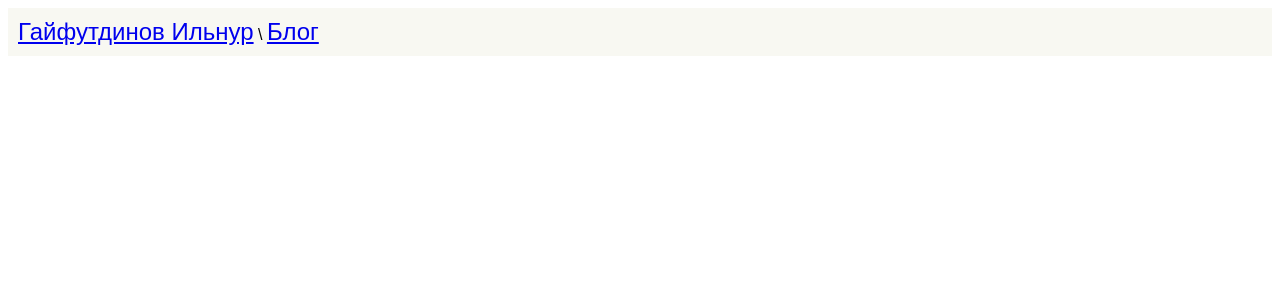
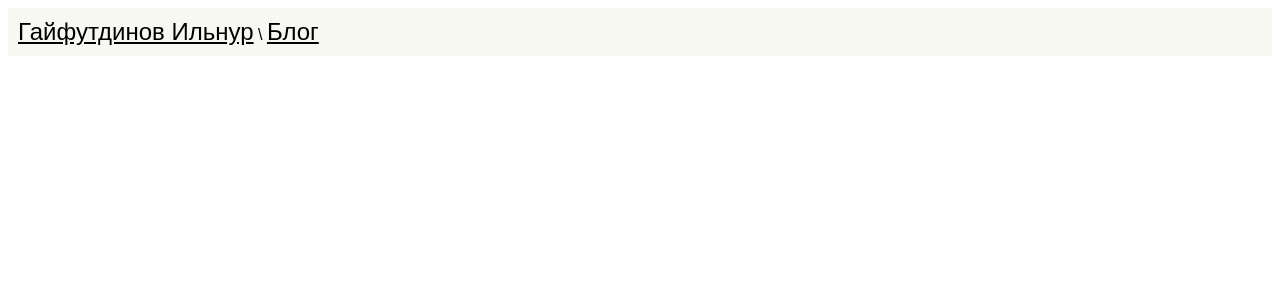
Before and after one commit to ilnurgi/django_gii_blog, a Django app: template django_gii_blog/templates/django_gii_blog/base.html in a window 1280 px wide. Shown: the top 300 px of the page. Run offline with Django 3.2, Linux system fonts and the light colour scheme; the template is opened without the code that fills it, so the values that code supplies are empty.

Commit message:
blog post flex

```diff
--- a/django_gii_blog/static/blog.css
+++ b/django_gii_blog/static/blog.css
@@ -100,6 +100,9 @@
 textarea {
     min-width: 640px;
 }
+a {
+    color: black;
+}
 a[href='#toctree'], a[href='#toctree']:visited {
     color: silver;
 }
--- a/setup.py
+++ b/setup.py
@@ -12,7 +12,7 @@ with open('requirements.txt') as fh:
 
 setuptools.setup(
     name='django_gii_blog',
-    version='0.0.31',
+    version='0.0.32',
     author='Ильнур Гайфутдинов',
     author_email='ilnurgi87@gmail.com',
     description='Блог',
```
